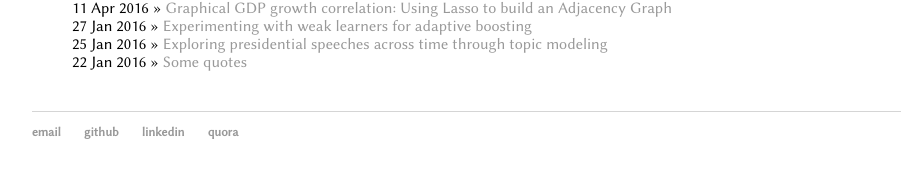
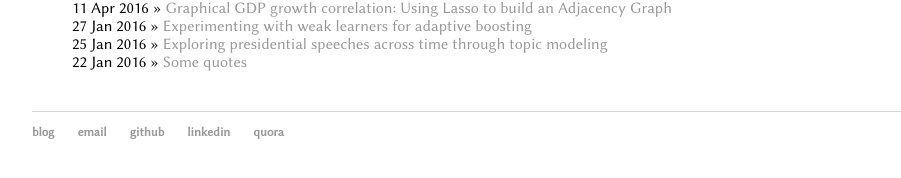
Before and after one commit to advaitchauhan/advaitchauhan.github.io, a Jekyll site: the page built from index.html, in a window 1280 px wide. Shown: the part 206-384 px from the top of the page, without its empty margins (160-1061 px from the left). Built offline with Jekyll 4.4.1, drawn with Linux system fonts in a browser that asks for light colours.

Commit message:
Update default.html

```diff
--- a/_layouts/default.html
+++ b/_layouts/default.html
@@ -18,7 +18,8 @@
 		<div class = "footer">
 		<footer>
     		<ul>
-        		<li><a href="mailto:achauhan@princeton.edu">email</a></li>
+			<li><a href="https://advait.substack.com/">blog</a></li>
+        		<li><a href="mailto:advaitchauhan95@gmail.com">email</a></li>
         		<li><a href="https://github.com/advaitchauhan">github</a></li>
         		<li><a href="https://www.linkedin.com/in/advaitchauhan">linkedin</a></li>
         		<li><a href="https://www.quora.com/profile/Advait-Chauhan-1">quora</a></li>
```
